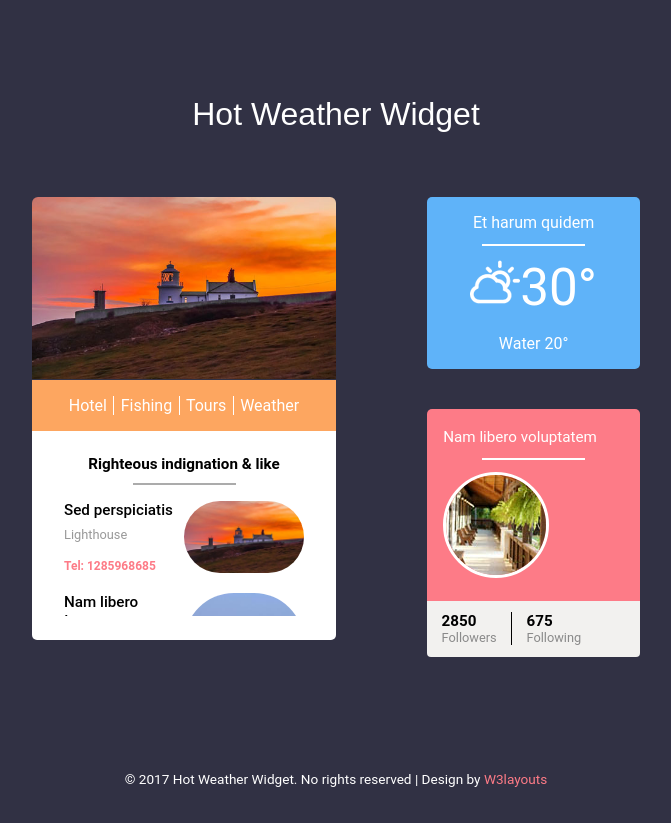
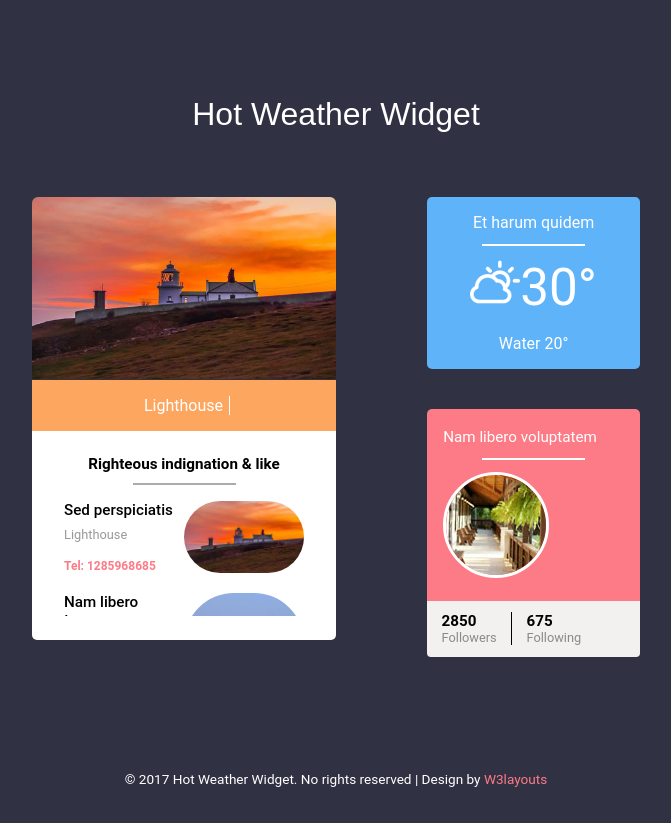
Before and after one commit to vdmakul/angular-course-task1, an Angular app: page / in a window 1280 px wide. Shown: the whole page, without its empty margins (304-975 px from the left). Built offline with nearby package versions, Linux system fonts and the light colour scheme.

Commit message:
types filtering with unique pipe

```diff
--- a/src/app/app.module.ts
+++ b/src/app/app.module.ts
@@ -5,6 +5,7 @@ import { AppComponent } from './app.component';
 import { WeatherComponent } from './weather/weather.component';
 import { SocialComponent } from './social/social.component';
 import { SiteSearchComponent } from './site-search/site-search.component';
+import { UniquePipe } from './common/pipes/unique.pipe';
 
 @NgModule({
   declarations: [
@@ -12,6 +13,7 @@ import { SiteSearchComponent } from './site-search/site-search.component';
     WeatherComponent,
     SocialComponent,
     SiteSearchComponent,
+    UniquePipe,
   ],
   imports: [
     BrowserModule
--- /dev/null
+++ b/src/app/common/pipes/unique.pipe.ts
@@ -0,0 +1,16 @@
+import { Pipe, PipeTransform } from '@angular/core';
+
+@Pipe({
+  name: 'unique'
+})
+export class UniquePipe implements PipeTransform {
+
+  transform(items: any[]): any[] {
+    if (!items || items.length === 0) {
+      return items;
+    } else {
+      return items.filter((x, i, a) => x && a.indexOf(x) === i);
+    }
+  }
+
+}
--- a/src/app/site-search/site-search.component.html
+++ b/src/app/site-search/site-search.component.html
@@ -2,10 +2,9 @@
 <div class="element-left-bottom">
   <div class="ele-strip">
     <ul>
-      <li><a href="#">Hotel</a></li>
-      <li><a href="#">Fishing</a></li>
-      <li><a href="#">Tours</a></li>
-      <li class="anc-bor"><a href="#">Weather</a></li>
+        <li *ngFor="let type of types | unique">
+          <a href="#">{{type}}</a>
+        </li>
     </ul>
   </div>
 </div>
--- a/src/app/site-search/site-search.component.ts
+++ b/src/app/site-search/site-search.component.ts
@@ -10,6 +10,7 @@ export class SiteSearchComponent implements OnInit {
 
 
   public travelSites: TravelSite[] = travelSites;
+  public types: string[] = travelSites.map(s => s.type);
 
   public site: TravelSite;
 
```
Also changed, not shown: 1 other file (tests, documents, lock files or other folders).
